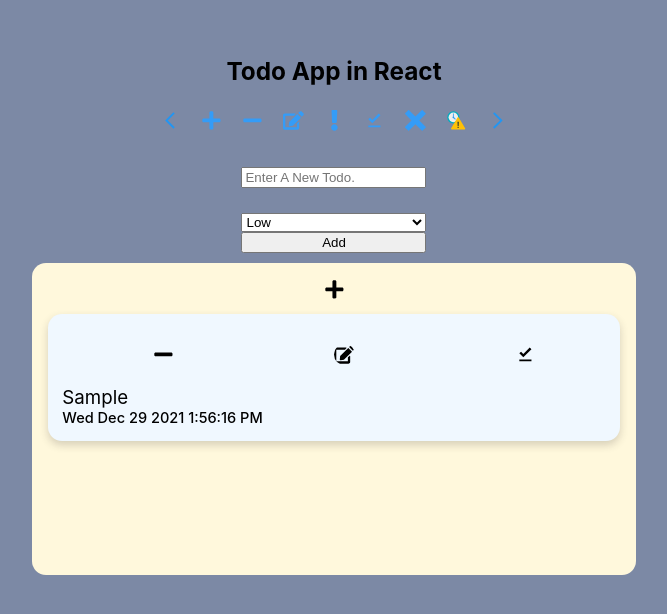
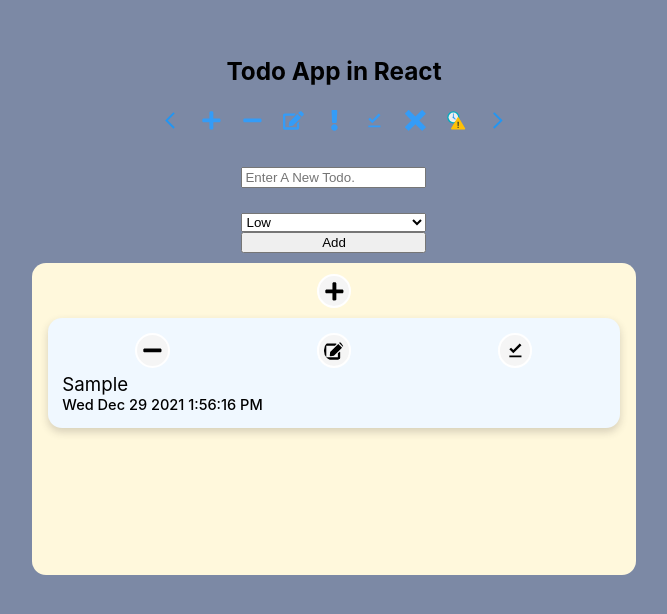
Before and after one commit to kharelutsav/todo, a React (Create React App) app: page / in a window 1280 px wide. Both pictures are taken after typing "Sample" into the empty fields and a click on the button "Add". Shown: the top 614 px of the page, without its empty margins (306-973 px from the left). Built offline with nearby package versions, Linux system fonts and the light colour scheme.

Commit message:
Successfully implemented delete button in display.'

```diff
--- a/src/components/Body.js
+++ b/src/components/Body.js
@@ -30,7 +30,7 @@ function Body() {
     return (
         <div className='Body'>
             <Add state={setData}/>
-            <Display data={data}/>
+            <Display state={[data, setData]}/>
             {/* <Update /> */}
             {/* <States /> */}
             {/* <Delete /> */}
--- a/src/components/Display.js
+++ b/src/components/Display.js
@@ -2,26 +2,34 @@ import React from 'react'
 import '../css/display.css'
 import { FaMinus, FaEdit, FaPlus } from 'react-icons/fa'
 import { MdOutlineDownloadDone } from 'react-icons/md'
-import { FcExpired } from 'react-icons/fc'
+// import { FcExpired } from 'react-icons/fc'
 
-function Display({data}) {
+function Display(props) {
+    const [data, setData] = props.state;
+
+    const removeData = (e) => {
+        setData(data => {
+            data.splice(e.target.getAttribute('value'), 1)
+            return [...data]
+        })
+    }
     return (
         <div className='disp-container'>
             <nav>
                 <FaPlus className='fa-plus icons'/>
             </nav>
-            {data.map(rec => {
+            {data.map((rec,index) => {
                 return (
-                    <div className='disp-item'>
+                    <div className='disp-item' key={index}>
                         <div className='all-icons'>
                             <span className='span-ic'>
-                                <FaMinus className='fa-minus icons ic'/>
+                                <FaMinus className='fa-minus icons ic' onClick={removeData} value={index}/>
                             </span>
                             <span className='span-ic'>
-                                <FaEdit className='fa-edit icons ic'/>
+                                <FaEdit className='fa-edit icons ic' value={index}/>
                             </span>
                             <span className='span-ic'>
-                                <MdOutlineDownloadDone className='md-done icons ic'/>
+                                <MdOutlineDownloadDone className='md-done icons ic' value={index}/>
                             </span>
                                 {/* <FcExpired className='fc-exp icons'/> */}
                         </div>
--- a/src/css/display.css
+++ b/src/css/display.css
@@ -21,9 +21,11 @@
 
 .fa-plus,
 .ic {
+    background-color: whitesmoke;
     color: black;
     padding: 5px;
     border-radius: 21px;
+    border: 2px solid white;
 }
 
 .fa-plus:hover,
@@ -39,6 +41,8 @@ div.all-icons {
     width: 100%;
     display: inline-flex;
     flex-direction: row;
+    padding: 0px;
+    margin: 0px;
 }
 
 .span-ic {
```
